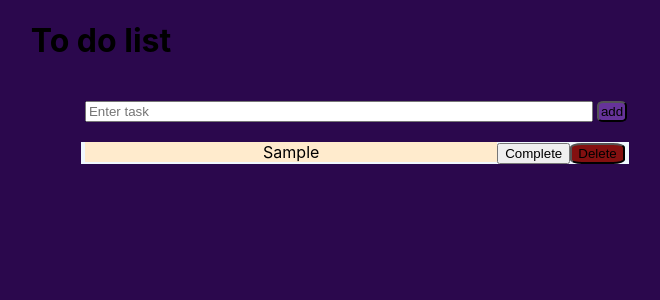
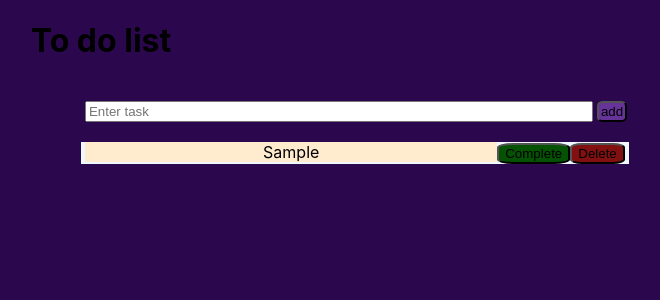
Before and after one commit to NaLa0x48/todolist, a React (Create React App) app: page / in a window 1280 px wide. Both pictures are taken after typing "Sample" into the empty fields and a click on the button "add". Shown: the top 300 px of the page, without its empty margins (539-1199 px from the left). Built offline with nearby package versions, Linux system fonts and the light colour scheme.

Commit message:
Update TodoList.js

```diff
--- a/src/components/TodoList.js
+++ b/src/components/TodoList.js
@@ -22,7 +22,7 @@ const TodoList = ({todos,setTodos}) => {
                 {todos.map((todo) =>(
                     <li key={todo.id} className="list-item"><div className="title" style={{textDecoration: todo.completed ? "line-through" : ""}}>{todo.title}</div>
 
-                    <button clasName="complete-btn"onClick={()=>handleComplete(todo)}>Complete</button>
+                    <button className="complete-btn"onClick={()=>handleComplete(todo)}>Complete</button>
                     <button className="delete-btn" onClick={()=>handleDelete(todo)}>Delete</button></li>
                 ))}
 
```
